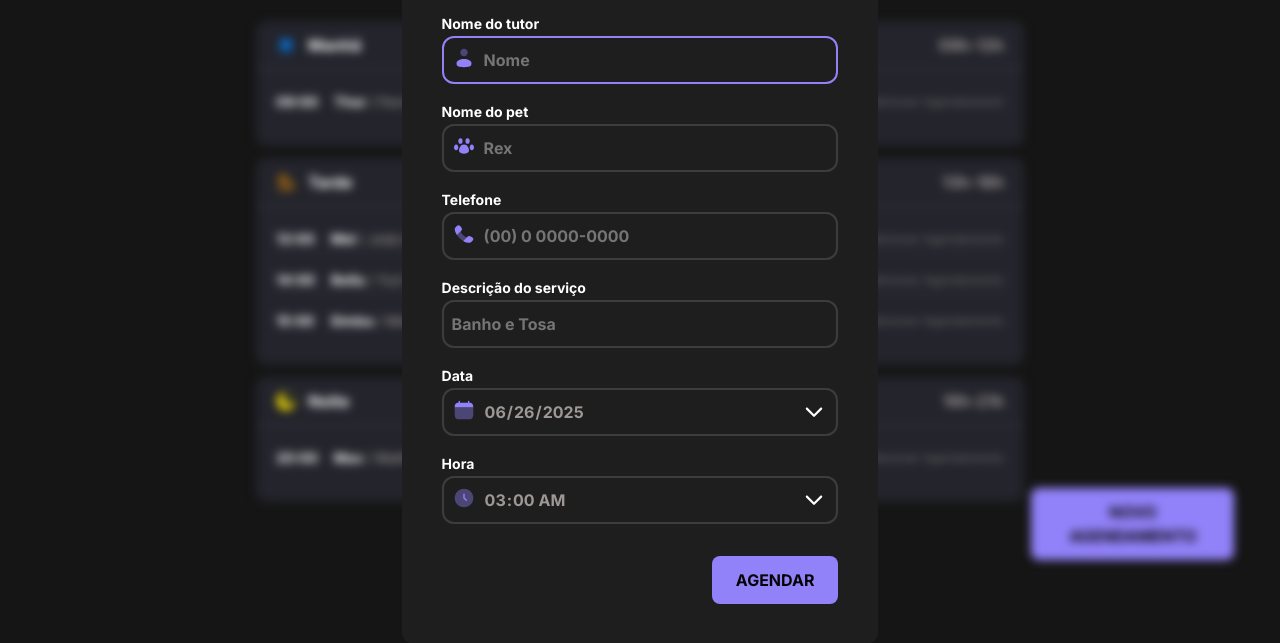
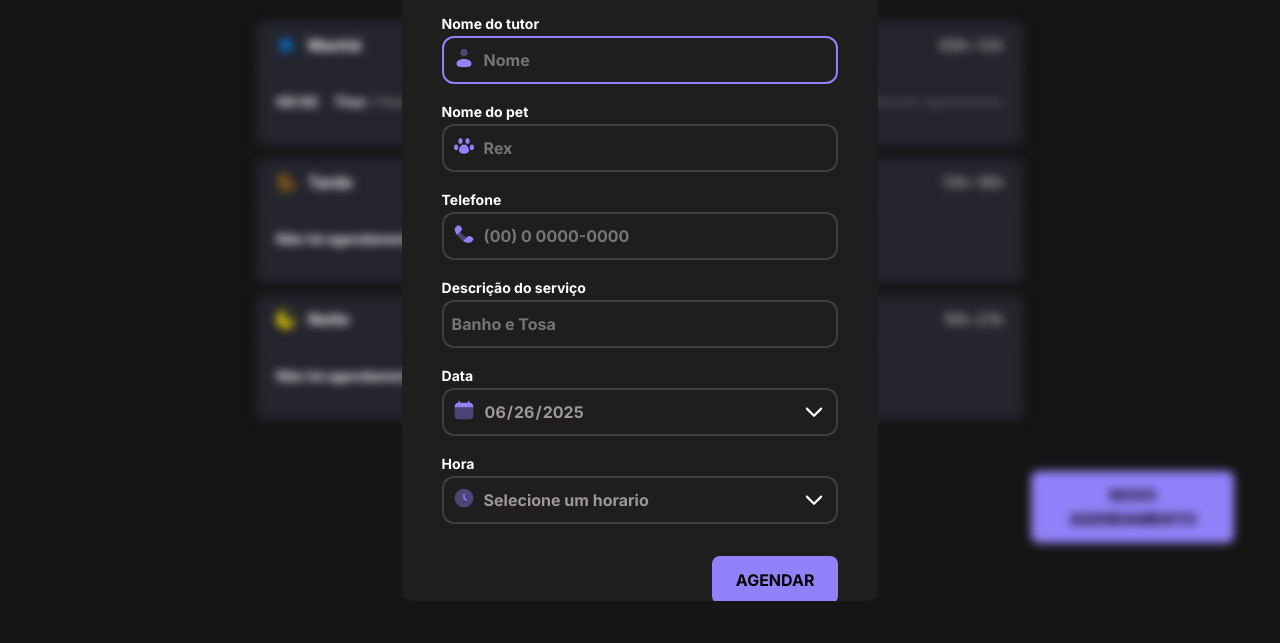
Before and after one commit to MatAntonagi/Mundo-Pet, a website built with webpack: page index.html in a window 1280 px wide. Both pictures are taken after a click on the button "NOVO AGENDAMENTO". Shown: the part 183-826 px from the top of the page. After the commit the page ends 800 px from the top, so only its background shows below. Built offline with nearby package versions, Linux system fonts and the light colour scheme.

Commit message:
retrieving data to send to the API, editing layout.

```diff
--- a/index.html
+++ b/index.html
@@ -13,11 +13,11 @@
     <title>Mundo Pet</title>
 </head>
 <body>
-    <div class="container">
+    <main>
 
         <img src="./src/assets/Logo.svg" alt="Logo" class="logo">
 
-        <main>
+        <div class="schedule-container">
 
             <section class="schedule">
                 <header>
@@ -31,7 +31,7 @@
                     </div>
                 </header>
 
-                <section class="schedule-periods">
+                <section class="schedule-periods" id="morning">
                     <header>
                         <img src="./src/assets/Sun-Fog--Streamline-Solar.svg" alt="Manhã">
                         <strong>Manhã</strong>
@@ -47,59 +47,47 @@
                     </ul>
                 </section>
 
-                <section class="schedule-periods">
+                <section class="schedule-periods" id="afternoon">
                     <header>
                         <img src="./src/assets/Cloud-Sun-4--Streamline-Solar.svg" alt="Tarde">
                         <strong>Tarde</strong>
                         <span>13h-18h</span>
                     </header>
-                    <ul id="period-afternoon" class="period">
+                    <!--<ul id="period-afternoon" class="period">
                         <li>
                             <strong class="hour">13:00</strong>
                             <span><strong>Mel</strong> / João Pedro</span>
                             <span>Corte de Unhas</span>
                             <p>Remover Agendamento</p>
                         </li>
-
-                        <li>
-                            <strong class="hour">14:00</strong>
-                            <span><strong>Bella</strong> / Yuri Alberto</span>
-                            <span>Aplicação de Anti-pulgas</span>
-                            <p>Remover Agendamento</p>
-                        </li>
-
-                        <li>
-                            <strong class="hour">15:00</strong>
-                            <span><strong>Simba</strong> / Memphis Depay</span>
-                            <span>Tosa Higiênica</span>
-                            <p>Remover Agendamento</p>
-                        </li>
-                    </ul>
+                    </ul> -->
                 </section>
 
-                <section class="schedule-periods">
+                <section class="schedule-periods" id="evening">
                     <header>
                         <img src="./src/assets/Moon-Stars--Streamline-Solar.svg" alt="Noite">
                         <strong>Noite</strong>
                         <span>19h-21h</span>
                     </header>
-                    <ul id="period-morning" class="period">
+                    <!-- <ul id="period-evening" class="period">
                         <li>
                             <strong class="hour">20:00</strong>
                             <span><strong>Max</strong> / Matheus Antonagi</span>
                             <span>Limpeza de Dentes</span>
                             <p>Remover Agendamento</p>
                         </li>
-                    </ul>
+                    </ul> -->
                 </section>
 
             </section>
 
-            <section class="new-schedule">
+            <div class="new-schedule">
                 <button id="new-schedule-btn">NOVO AGENDAMENTO</button>
-            </section>
+            </div>
+        </div>
+
+
     </main>
-
     <section class="form-container disappear">
         <div class="form-content">
 
@@ -146,7 +134,7 @@
                 <label for="hour" class="label">Hora</label>
                 <div class="input">
                     <i><img src="./src/assets/Clock-Circle--Streamline-Solar.svg" alt="Relógio"></i>
-                        <input type="time" name="hour" id="hour" required />
+                    <select name="hour" id="hour"></select>
                     <i><img class="arrow-down" src="./src/assets/arrow-down.svg" alt="seta para baixo"></i>
                 </div>
 
@@ -158,7 +146,5 @@
             </form>
         </div>
     </section>
-
-    </div>
 </body>
 </html>
--- a/src/main.js
+++ b/src/main.js
@@ -11,3 +11,6 @@ import "./styles/form.css"
 // JS
 import "./modules/form/submit.js"
 import "./modules/schedules/schedule.js"
+import "./modules/page-load.js"
+import "./modules/schedules/load.js"
+import "./modules/form/date-change.js"
--- /dev/null
+++ b/src/modules/form/hours-load.js
@@ -0,0 +1,45 @@
+import dayjs from "dayjs"
+
+import { openingHours } from "../../utils/opening-hours.js"
+
+const hours = document.getElementById("hour")
+
+export function hoursLoad({date}){
+    // limpa a lista de horários
+    hours.innerHTML = ""
+
+    // Cria um Placeholder para select.
+    const placeholder = document.createElement("option")
+    placeholder.textContent = "Selecione um horario"
+    placeholder.disabled = true
+    placeholder.selected = true
+    placeholder.value = ""
+
+    hours.append(placeholder)
+
+    const opening = openingHours.map((hour) => {
+        // Recupera as horas
+        const [ scheduleHour ] = hour.split(":")
+
+        // Adiciona a hora na data e verifica se está no passado.
+        const isHourPast = dayjs(date).add(scheduleHour, "hour").isAfter(dayjs())
+
+        return {
+            hour,
+            available: isHourPast,
+        }
+    })
+
+    // Renderiza os horarios.
+    opening.forEach(({ hour, available}) => {
+        const option = document.createElement("option")
+
+        option.textContent = hour
+
+        if (!available) {
+            option.disabled = true;
+        }
+
+        hours.append(option)
+    })
+}
--- a/src/modules/form/submit.js
+++ b/src/modules/form/submit.js
@@ -1,28 +1,31 @@
 import dayjs from "dayjs"
 
-const main = document.querySelector("main")
+const body = document.querySelector("body")
+const scheduleContainer = document.querySelector(".schedule-container")
 const formContainer = document.querySelector(".form-container")
 const form = document.querySelector("form")
 const closeBtn = document.getElementById("btn-close")
 const selectedDate = document.getElementById("date-form")
-const selectedHour = document.querySelector("#hour")
+const clientName = document.getElementById("responsible-name")
+const petName = document.getElementById("pet-name")
+const numberPhone = document.getElementById("phone")
+const description = document.getElementById("description")
+const hourSelect = document.querySelector("select")
+
+// Data atual para carregar o input.
+const inputToday = dayjs(new Date()).format("YYYY-MM-DD")
 
 
-// Carrega a data atual.
-selectedDate.value = dayjs(new Date()).format("YYYY-MM-DD")
+// Carrega a data atual e Define a data minima como sendo a data atual.
+selectedDate.value = inputToday
+selectedDate.min = inputToday
 
-// Define a data minima como sendo a data atual.
-selectedDate.min = dayjs(new Date()).format("YYYY-MM-DD")
-
-// Carrega a proxima hora.
-const nextHour = dayjs().add(1, "hour").minute(0).second(0)
-selectedHour.value = nextHour.format("HH:mm")
-
-// Fecha o Form.
+// Fecha o Form no icone "X".
 closeBtn.addEventListener("click", () =>{
     if(!formContainer.classList.contains("disappear")){
         formContainer.classList.add("disappear"),
-        main.classList.remove("blur")
+        scheduleContainer.classList.remove("blur")
+        body.classList.remove("no-scroll")
     }
 })
 
@@ -30,4 +33,42 @@ form.onsubmit = (event) => {
     // Previne o comportamento padrão de carregamento.
     event.preventDefault()
 
+    try {
+        // Recupera o nome do cliente
+        const name = clientName.value.trim()
+        if(!name) {
+            return alert("Informe o nome do tutor.")
+        }
+
+        // Recupera o nome do pet
+        const pet = petName.value.trim()
+        if(!pet) {
+            return alert("Informe o nome do Pet")
+        }
+
+        const phone = numberPhone.value
+        if(!phone){
+            return alert("Insira um contato.")
+        }
+
+        const detail = description.value
+        if(!detail){
+            return ("insira uma descrição do serviço.")
+        }
+
+        // Recupera o horario
+        const selectedValue = hourSelect.value;
+        const selectedOption = hourSelect.options[hourSelect.selectedIndex];
+        if(!selectedOption){
+            return alert("Selecione a hora.")
+        }
+
+        // Recupera somente a hora
+        const [hour] = selectedOption.innerText.split(":")
+        console.log(hour)
+
+
+    } catch (error) {
+        alert("Não foi possivel realizar o agendamento.")
+    }
 }
--- /dev/null
+++ b/src/modules/page-load.js
@@ -0,0 +1,5 @@
+import { schedulesDay } from "./schedules/load.js"
+
+document.addEventListener("DOMContentLoaded", function(){
+    schedulesDay()
+})
--- /dev/null
+++ b/src/modules/schedules/load.js
@@ -0,0 +1,12 @@
+import { hoursLoad } from "../form/hours-load.js"
+
+// Seleciona o input de data.
+const selectedDate = document.getElementById("date-form")
+
+export function schedulesDay() {
+    // obtem a data do input
+    const date = selectedDate.value
+
+    // Renderiza as horas disponiveis.
+    hoursLoad({ date })
+}
--- a/src/modules/schedules/schedule.js
+++ b/src/modules/schedules/schedule.js
@@ -1,6 +1,7 @@
 import dayjs from "dayjs";
 
-const main = document.querySelector("main")
+const body = document.querySelector("body")
+const scheduleContainer = document.querySelector(".schedule-container")
 const selectedDate = document.getElementById("date-schedule")
 const newScheduleBTN = document.getElementById("new-schedule-btn")
 const formContainer = document.querySelector(".form-container")
@@ -10,9 +11,42 @@ const nameTutor = document.getElementById("responsible-name")
 newScheduleBTN.addEventListener("click", () => {
     if(formContainer.classList.contains("disappear")) {
         formContainer.classList.remove("disappear"),
-        main.classList.add("blur")
+        scheduleContainer.classList.add("blur")
+        body.classList.add("no-scroll")
         nameTutor.focus()
     }
 })
 
+// Carrega a data atual para o input de data.
 selectedDate.value = dayjs(new Date()).format("YYYY-MM-DD")
+
+// Recupera os periodos de atendimentos.
+const morning = document.getElementById("morning")
+const afternoon = document.getElementById("afternoon")
+const evening = document.getElementById("evening")
+
+// Cria funçao para exibir aviso caso não tenha agendamentos.
+function scheduleMessage(container){
+    //cria a UL
+    const ul = document.createElement("ul")
+    ul.classList.add("period")
+    // Cria LI
+    const li = document.createElement("li")
+    //Cria Strong
+    const strong = document.createElement("strong")
+    strong.textContent = "Não há agendamentos para esse período!"
+
+    // monta a estrutura
+    li.appendChild(strong)
+    ul.appendChild(li)
+    container.appendChild(ul)
+}
+
+// Caso o periodo não tenha nem um agendamento aparece um aviso.
+const periods = [morning, afternoon, evening]
+
+periods.forEach(period => {
+    if(!period.querySelector("ul")){
+        scheduleMessage(period)
+    }
+})
--- a/src/styles/form.css
+++ b/src/styles/form.css
@@ -1,5 +1,13 @@
+.form-content{
+    width: 100%;
+    display: flex;
+    align-items: center;
+    justify-content: center;
+}
+
 .form-container{
-
+    position: fixed;
+    top: 0;
     height: 100%;
     width: 100%;
 }
@@ -8,12 +16,23 @@
     width: 100%;
 }
 
+/* Remove a barra de rolagem */
+.form::-webkit-scrollbar {
+  display: none; /* Chrome, Safari */
+}
+
 .form{
+    /* Remove a barra de rolagem */
+    scrollbar-width: none; /* Firefox */
+    -ms-overflow-style: none; /* IE 10+ */
+
+    overflow: scroll;
     position: absolute;
     background: var(--background-secondary);
     z-index: 2;
 
     top: 4.2rem;
+    bottom: 1rem;
     margin: 0 1.25rem;
     border-radius: .75rem;
     padding: 2.5rem 1.25rem ;
@@ -51,6 +70,45 @@ label{
     margin-bottom: .25rem;
 }
 
+select{
+  -webkit-appearance: none; /* Safari/Chrome */
+  -moz-appearance: none;    /* Firefox */
+  cursor: pointer;
+  position: absolute;
+  top: 0;
+  left: 0;
+  width: 100%;
+  height: 100%;
+  padding-left: 2.5rem;
+  border: 2px solid var(--border-primary);
+  border-radius: .75rem;
+  background-color: transparent;
+  font: var(--label-large);
+  color: var(--content-secondary);
+
+  &:hover{
+      border-color: var(--border-secondary);
+  }
+
+  &:focus{
+      border-color: var(--border-brand);
+      outline: none;
+      color: var(--content-primary);
+  }
+}
+
+option{
+    background-color: var(--background-secondary);
+    font: var(--label-large);
+    color: var(--content-secondary);
+}
+
+option:disabled {
+  color: var(--content-tertiary);
+  background-color: var(--background-primary);
+  cursor: not-allowed;
+}
+
 .submit{
     text-align: end;
 
@@ -71,12 +129,6 @@ label{
 }
 
 @media (width >= 1100px){
-    .form-content{
-        width: 100%;
-        display: flex;
-        align-items: center;
-        justify-content: center;
-    }
     .form{
         padding: 2.5rem;
     }
--- a/src/styles/global.css
+++ b/src/styles/global.css
@@ -49,10 +49,24 @@
 body{
   background-color: var(--background-primary);
   color: var(--content-primary);
+  height: 100%;
+
+}
+
+main{
+  height: 100%;
+}
+
+.no-scroll {
+  overflow: hidden;
 }
 
 .blur {
   filter: blur(5px);
+}
+
+#selected{
+  color: var(--background-highlights);
 }
 
 .disappear{
@@ -152,4 +166,8 @@ button{
   body{
     position: relative;
   }
+
+  main{
+    height: calc(100% - 4.5rem);
+  }
 }
--- a/src/styles/schedule.css
+++ b/src/styles/schedule.css
@@ -1,3 +1,9 @@
+.schedule-container{
+    height: calc(100vh - 3.226rem);
+    display: flex;
+    flex-direction: column;
+    justify-content: space-between;
+}
 .schedule{
     padding: .75rem 1.25rem;
 }
@@ -113,7 +119,7 @@
 }
 
 .new-schedule{
-    margin-top: 2.75rem;
+    width: 100%;
     display: flex;
     align-items: center;
     justify-content: center;
@@ -166,6 +172,6 @@
         background-color: transparent;
         position: absolute;
         right: 2%;
-        top: 88%;
+        top: 78%;
     }
 }
```
Also changed, not shown: src/modules/form/date-change.js (added, +7 -0 lines), dist/index.html, dist/main.js, 1 other file. Lines whose indentation alone changed are shown as unchanged.
